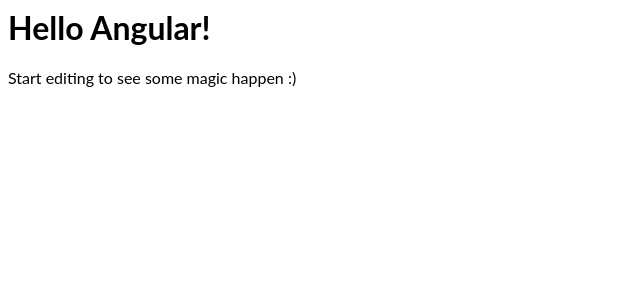
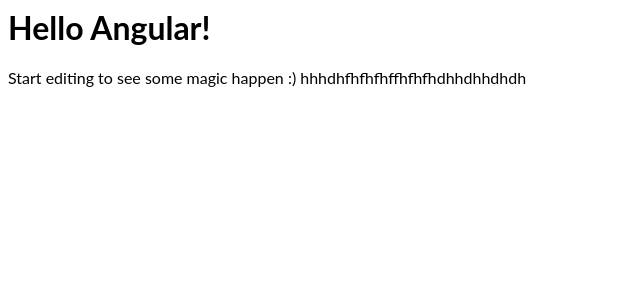
Before and after one commit to riya12e/angular-r5yyxl, an Angular app: page / in a window 1280 px wide. Shown: the top 300 px of the page, without its empty margins (0-640 px from the left). Built offline with nearby package versions, Linux system fonts and the light colour scheme.

Commit message:
1 file modified

```diff
--- a/src/app/app.component.html
+++ b/src/app/app.component.html
@@ -1,4 +1,6 @@
 <hello name="{{ name }}"></hello>
+
 <p>
   Start editing to see some magic happen :)
+  hhhdhfhfhfhffhfhfhdhhdhhdhdh
 </p>
```
